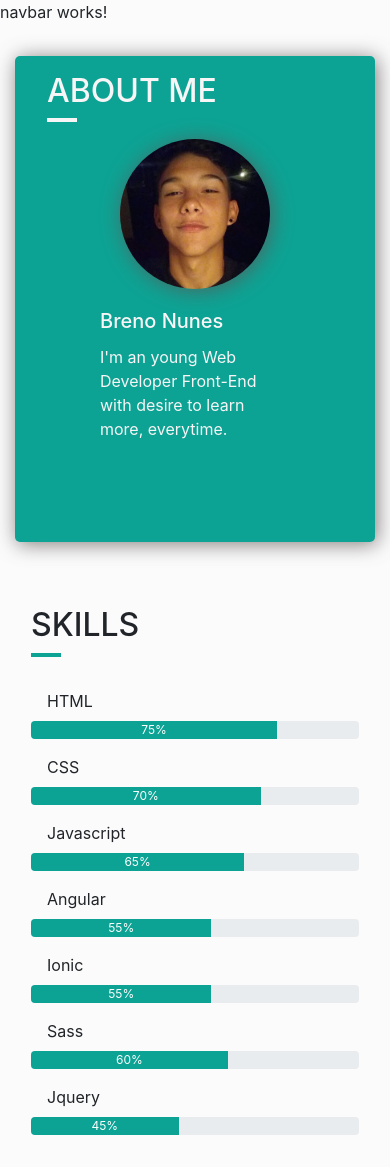
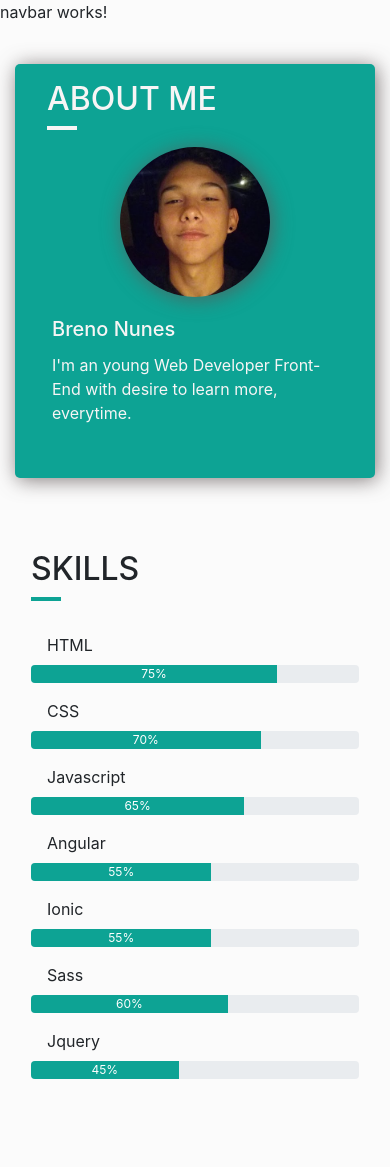
Before and after one commit to Brenont/brenont.github.io, an Angular app in the folder brenont/: page / in a window 390 px wide. After the commit the page ends 1143 px from the top, so only its background shows below. Built offline with nearby package versions, Linux system fonts and the light colour scheme.

Commit message:
structure sections and responsive about-me

```diff
--- a/brenont/src/app/components/me/me.component.html
+++ b/brenont/src/app/components/me/me.component.html
@@ -1,10 +1,11 @@
-<div class="container shadow-bx mt-3 mb-5" on-mouseover="cardHover=true" (mouseleave)="cardHover=false" [ngClass]="{'container-hover': cardHover}">
+<section class="pt-4 pb-5">
+<div class="container shadow-bx" on-mouseover="cardHover=true" (mouseleave)="cardHover=false" [ngClass]="{'container-hover': cardHover}">
   <div class="title-area pl-3">
     <h2>ABOUT ME</h2>
     <div class="title-border"></div>
   </div>
   <!-- <h1>Breno Nunes</h1> -->
-  <div class="card pt-3 mr-5 ml-5 mb-5" style="max-width: 550px;">
+  <div class="card pt-3">
     <img src="../../../assets/img/me.jpg" class="card-img-top shadow-bx" alt="Breno Nunes">
     <div class="card-body">
       <h5 class="card-title">Breno Nunes</h5>
@@ -20,3 +21,4 @@
     </div>
   </div>
 </div>
+</section>
--- a/brenont/src/app/components/me/me.component.scss
+++ b/brenont/src/app/components/me/me.component.scss
@@ -23,6 +23,7 @@
     border-color: transparent;
     background-color: transparent;
     transition: $transition-time;
+    margin: 0 3rem 3rem;
 
     img {
       max-width: 200px;
@@ -50,9 +51,13 @@
 @media(max-width:768px) {
   .container {
     .card {
+      margin: 0;
       img {
         max-width: 150px;
       }
     }
   }
+  .container-hover {
+    padding: 1.2rem;
+  }
 }
--- a/brenont/src/app/components/skills/skills.component.html
+++ b/brenont/src/app/components/skills/skills.component.html
@@ -1,4 +1,4 @@
-<section class="pt-3 pb-3">
+<section class="pt-4 pb-5">
   <div class="pb-3 pl-3">
     <h2>SKILLS</h2>
     <div class="title-border"></div>
```
